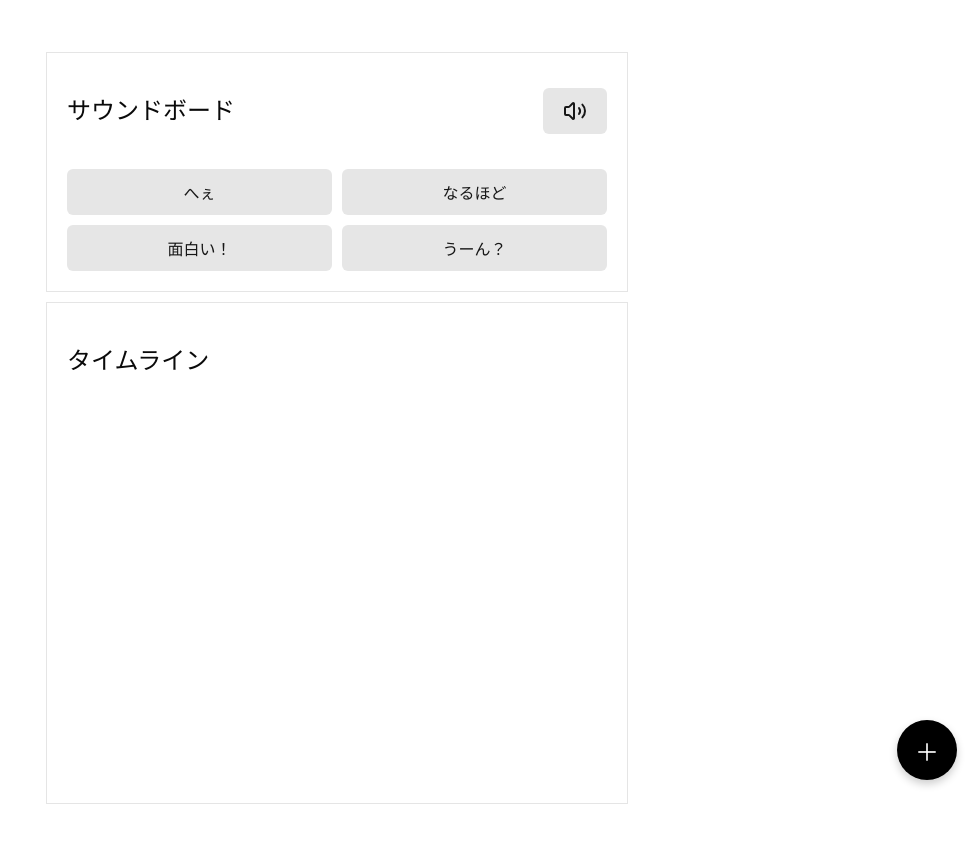
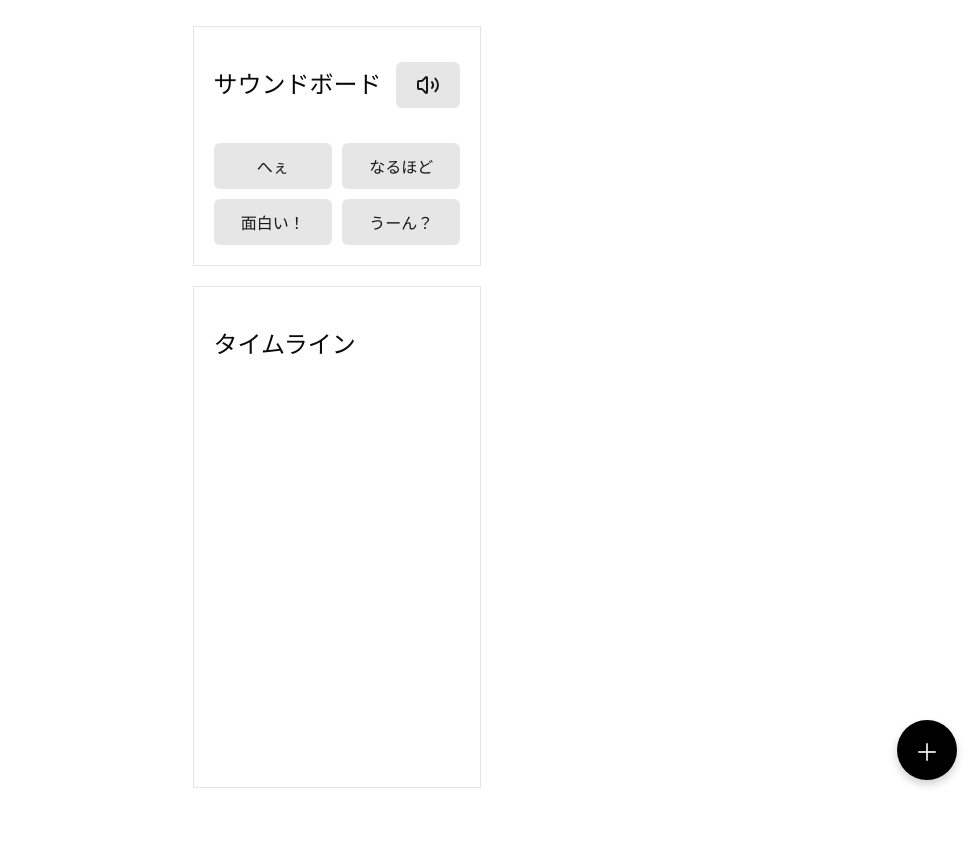
Before and after one commit to MokonaSato/reaction-button-app-app, a React (Vite) app: page / in a window 1280 px wide. Shown: the top 842 px of the page, without its empty margins (303-1280 px from the left). After the commit the page ends 800 px from the top, so only its background shows below. Built offline with nearby package versions, Linux system fonts and the light colour scheme.

Commit message:
画面サイズ調整

```diff
--- a/src/App.css
+++ b/src/App.css
@@ -1,8 +1,16 @@
+html, body {
+  margin: 0;
+  padding: 0;
+  width: 100%;
+  height: 100%;
+  overflow-x: hidden;
+}
+
 #root {
-  max-width: 1280px;
+  max-width: 100%;
   margin: 0 auto;
-  padding: 2rem;
-  text-align: center;
+  padding: 1rem;
+  box-sizing: border-box;
 }
 
 .card {
@@ -15,24 +23,18 @@
 
 /* src/App.css */
 .container {
-  display: flex;
-  flex-direction: column;
-  align-items: flex-start; /* 中央揃えから上揃えに変更 */
-  padding: 20px;
-  justify-content: center;
-  gap: 10px;
-  width: 85vw;
+  width: 100%;
+  padding: 10px;
+  box-sizing: border-box;
 }
 
 .boardContainer {
   width: 100%;
-  max-width: 600px;
+  max-width: 100%;
   margin-bottom: 20px;
   flex: 1;
   display: flex;
   flex-direction: column;
-  padding: auto;
-  margin: auto;
   justify-content: center;
   align-items: center;
   gap: 10px;
```
